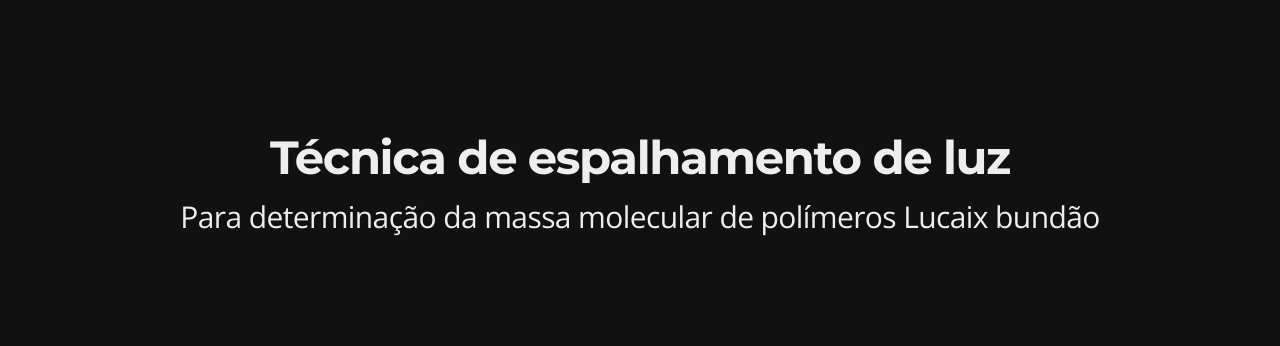
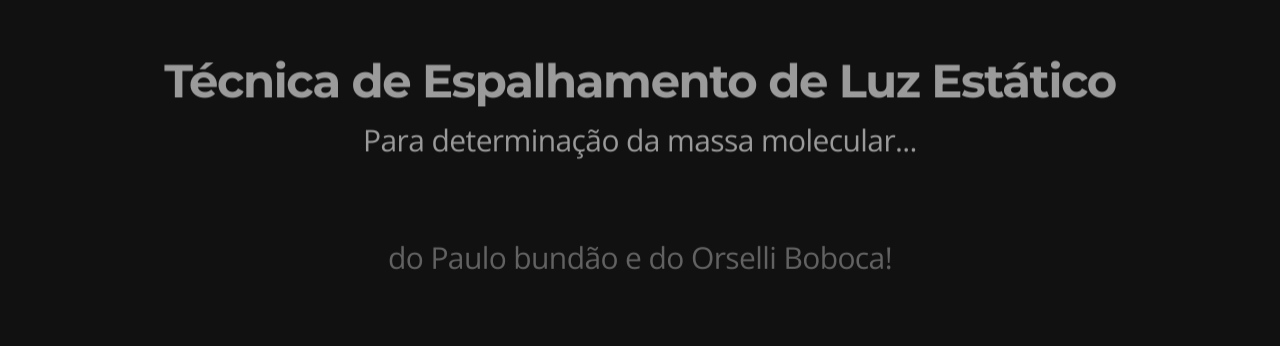
Before and after one commit to prcastro/Quimica-IV-Espalhamento-de-luz, a website: page index.html in a window 1280 px wide. Shown: the part 194-540 px from the top of the page. Drawn offline with nearby package versions, Linux system fonts and the light colour scheme; some packages are replaced by stand-ins of ours.

Commit message:
Primeira equação em LaTex na apresentação \o/

```diff
--- a/index.html
+++ b/index.html
@@ -35,9 +35,19 @@
         <div class="reveal">
             <div class="slides">
                 <section>
-                    <h3>Técnica de espalhamento de luz</h3>
-                    Para determinação da massa molecular de polímeros
-                    Lucaix bundão
+                    <section>
+                    <h3>Técnica de Espalhamento de Luz Estático</h3>
+                    Para determinação da massa molecular...
+                    </section>
+                    <section>
+                    do Paulo bundão e do Orselli Boboca!
+                    </section>
+                </section>
+                <section>
+
+                    \[ E_z = E_0 cos \left( \frac{2 \pi \bar{c} t}{\lambda} \right) \]
+                </section>
+                <section>
                 </section>
             </div>
         </div>
```
